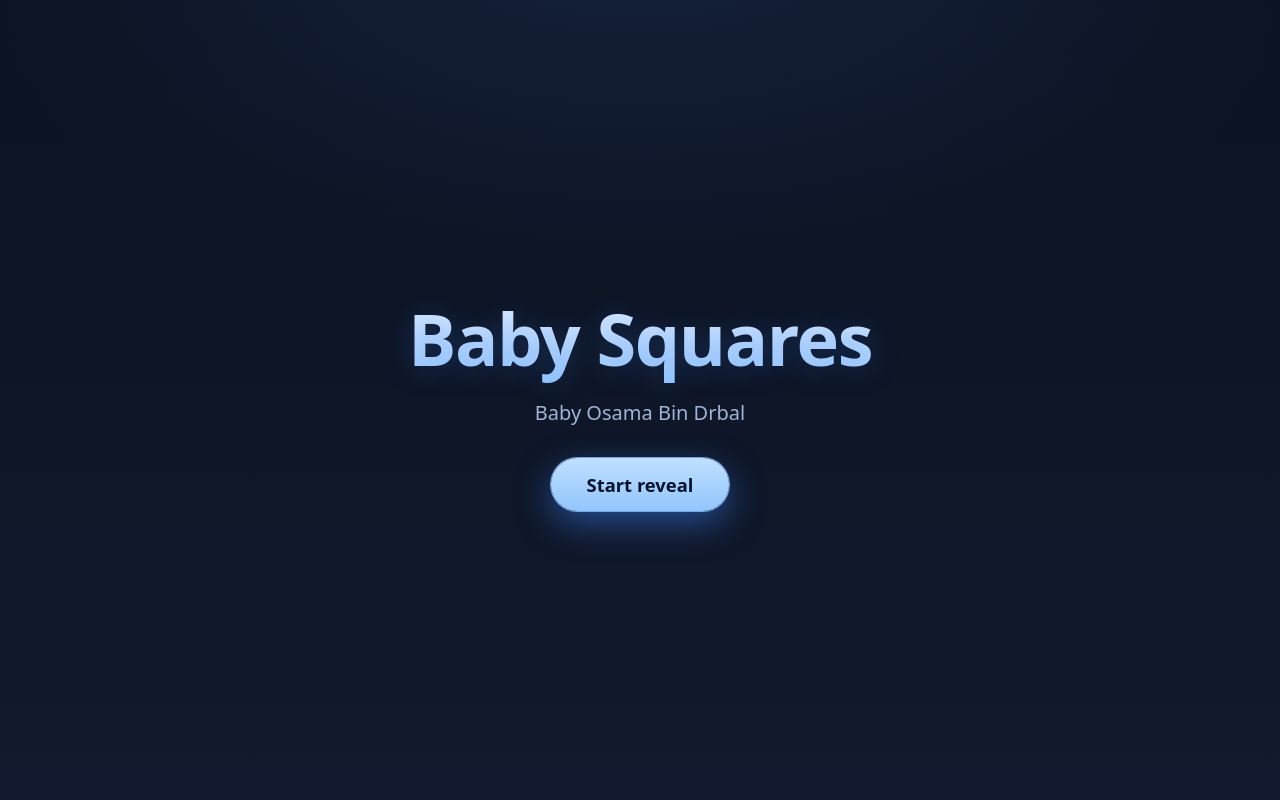
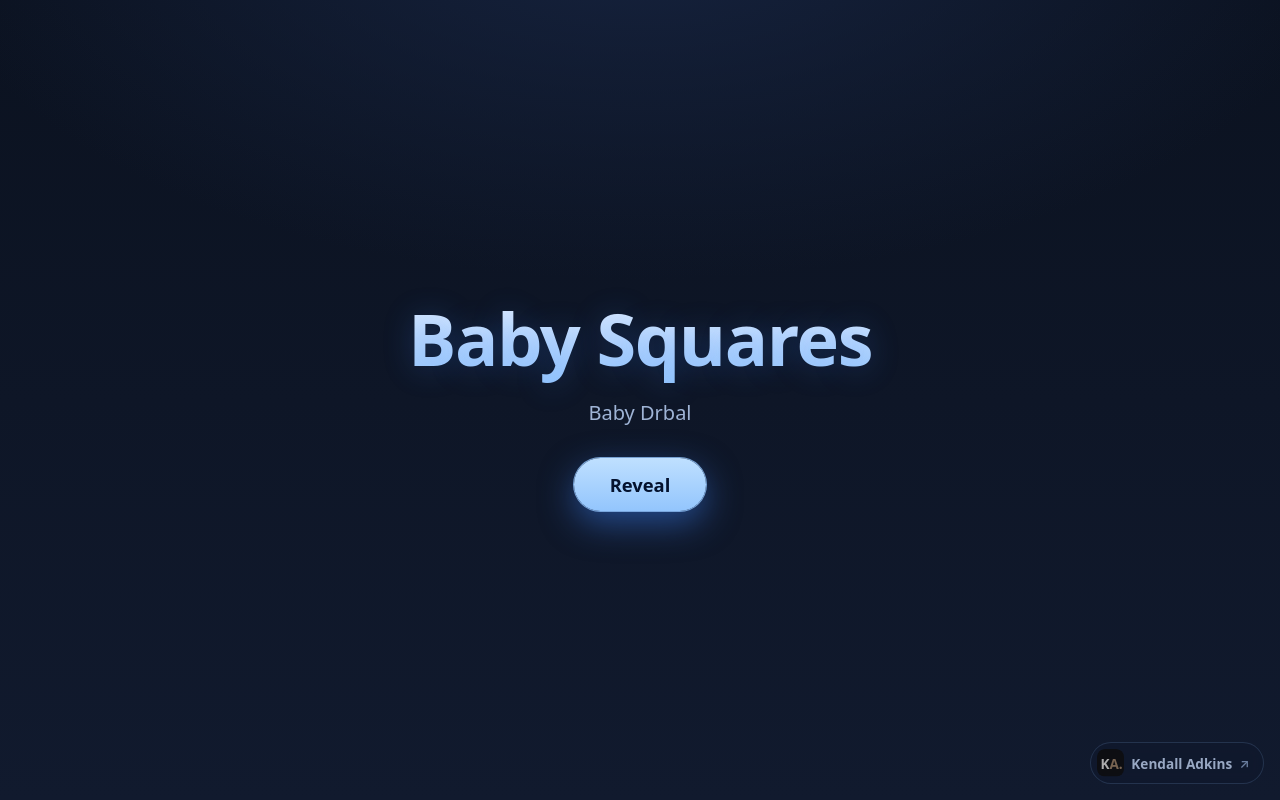
Before and after one commit to kadkins4/baby-squares, a React (Vite) app: page / in a window 1280 px wide. Built offline with nearby package versions, Linux system fonts and the light colour scheme.

Commit message:
Adds floating portfolio link chip with site mark

```diff
--- a/src/App.tsx
+++ b/src/App.tsx
@@ -12,6 +12,27 @@ const SETTLE = 500; // flourish tail after last reveal
 
 const { rows, cols } = config.board;
 const cells = placement.cells as (string | null)[];
+
+const PORTFOLIO = "https://kendalladkins.dev";
+
+// Kenny's site mark: dark tile, "K" cream + "A." bronze (from kendalladkins.dev/icon.svg)
+function KaMark() {
+  return (
+    <svg className="link-chip-mark" viewBox="0 0 32 32" aria-hidden="true">
+      <rect width="32" height="32" rx="8" fill="#0d0b09" />
+      <text
+        x="4"
+        y="23"
+        fontFamily="system-ui, -apple-system, sans-serif"
+        fontWeight="700"
+        fontSize="16"
+      >
+        <tspan fill="#ebe6e0">K</tspan>
+        <tspan fill="#a08060">A.</tspan>
+      </text>
+    </svg>
+  );
+}
 
 function shuffle<T>(arr: T[]): T[] {
   const a = arr.slice();
@@ -127,6 +148,20 @@ export default function App() {
 
   return (
     <div className="app">
+      <a
+        className="link-chip"
+        href={PORTFOLIO}
+        target="_blank"
+        rel="noopener noreferrer"
+        aria-label="Kendall Adkins portfolio, kendalladkins.dev (opens in a new tab)"
+      >
+        <KaMark />
+        <span className="link-chip-text">Kendall Adkins</span>
+        <span className="link-chip-ext" aria-hidden="true">
+          ↗
+        </span>
+      </a>
+
       {!started && (
         <section className="title-card">
           <h1 className="title">{config.title}</h1>
--- a/src/config.json
+++ b/src/config.json
@@ -1,7 +1,7 @@
 {
   "title": "Baby Squares",
-  "subtitle": "Baby Osama Bin Drbal",
-  "startButtonLabel": "Start reveal",
+  "subtitle": "Baby Drbal",
+  "startButtonLabel": "Reveal",
   "pricePerSquare": 5,
   "board": {
     "rows": 7,
@@ -37,7 +37,7 @@
     },
     {
       "name": "Alex Dempsey",
-      "squares": 2
+      "squares": 7
     },
     {
       "name": "Brett",
--- a/src/styles.css
+++ b/src/styles.css
@@ -39,6 +39,55 @@ body {
   align-items: center;
   justify-content: flex-start;
   padding: 1.75rem 1rem;
+}
+
+/* ---------- portfolio back-link (floating chip) ---------- */
+/* Kenny's real site mark sits on a calm chip; it recedes when idle and
+   brightens on hover/focus so it's present but never distracting. */
+.link-chip {
+  position: fixed;
+  right: 1rem;
+  bottom: 1rem;
+  z-index: 20;
+  display: inline-flex;
+  align-items: center;
+  gap: 0.45rem;
+  padding: 0.4rem 0.85rem 0.4rem 0.4rem;
+  border-radius: 999px;
+  text-decoration: none;
+  font-size: 0.85rem;
+  font-weight: 600;
+  color: #cfe0ff;
+  background: rgba(17, 26, 46, 0.72);
+  border: 1px solid rgba(147, 197, 253, 0.22);
+  backdrop-filter: blur(6px);
+  opacity: 0.72;
+  transition:
+    opacity 0.18s ease,
+    background 0.18s ease,
+    border-color 0.18s ease,
+    transform 0.12s ease;
+}
+.link-chip:hover,
+.link-chip:focus-visible {
+  opacity: 1;
+  background: rgba(17, 26, 46, 0.92);
+  border-color: rgba(147, 197, 253, 0.5);
+  transform: translateY(-1px);
+}
+.link-chip:focus-visible {
+  outline: 2px solid var(--blue-light);
+  outline-offset: 2px;
+}
+.link-chip-mark {
+  width: 1.7rem;
+  height: 1.7rem;
+  flex: none;
+  border-radius: 8px;
+}
+.link-chip-ext {
+  color: #8fa6cc;
+  font-size: 0.8rem;
 }
 
 /* ---------- title card ---------- */
```
